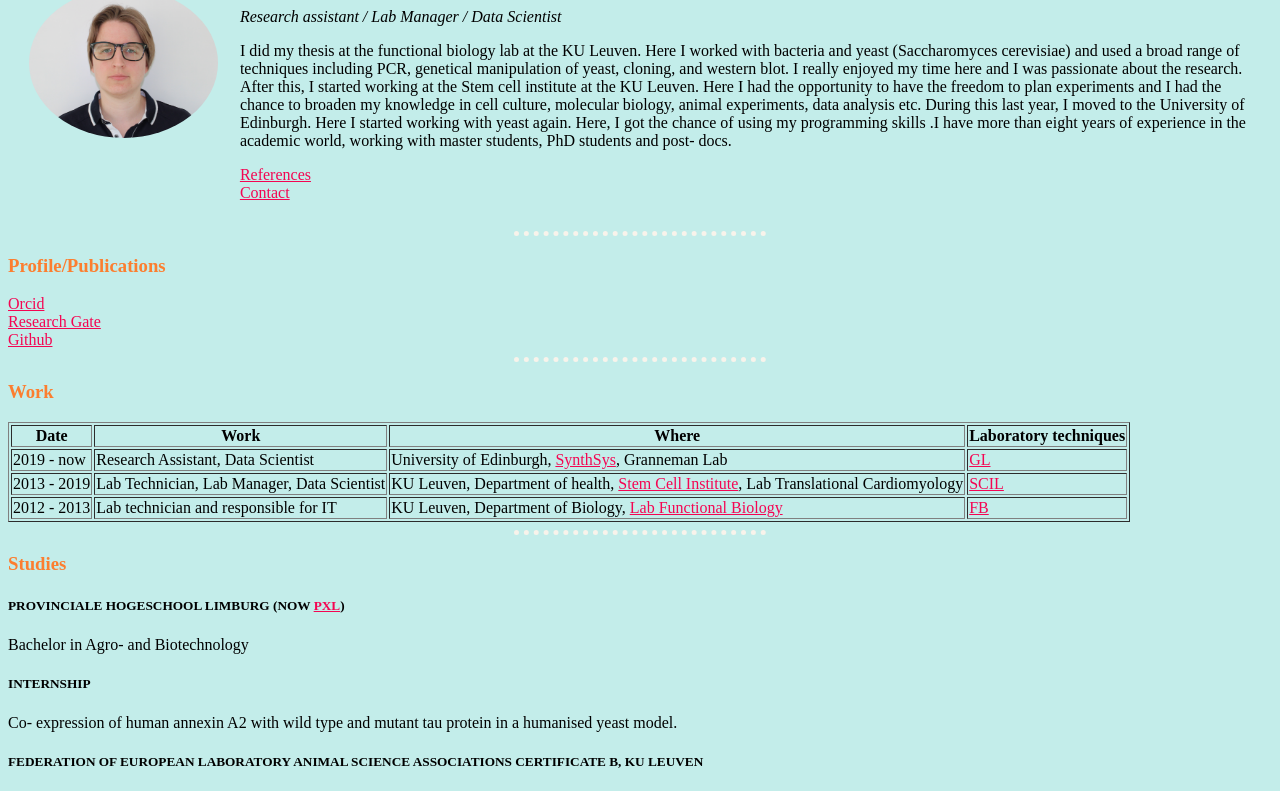
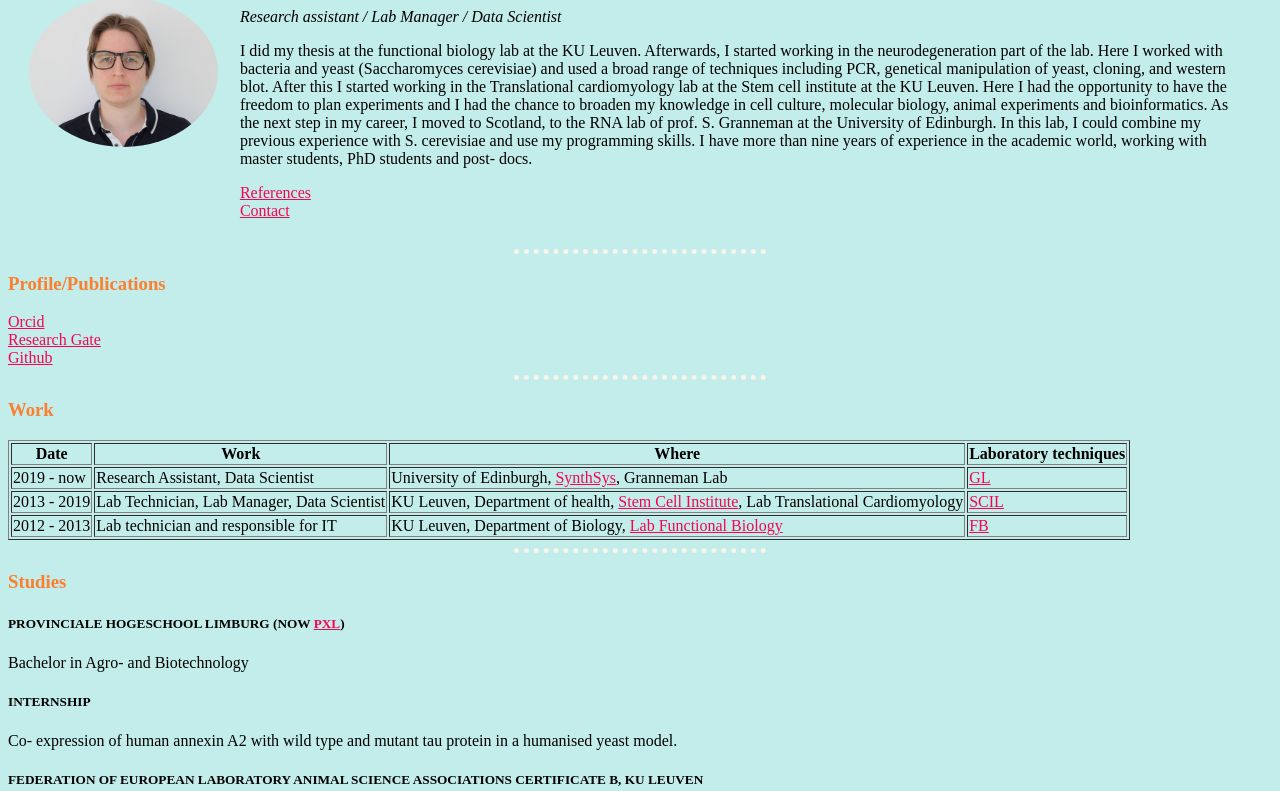
Before and after one commit to MissMercury/MyWebsite, a plain HTML site: page index.html in a window 1280 px wide. Shown: the part 101-892 px from the top of the page. Drawn offline with Linux system fonts and the light colour scheme.

Commit message:
update introduction

```diff
--- a/index.html
+++ b/index.html
@@ -14,14 +14,14 @@
       <td>
         <h1>Hanne Grosemans</h1>
         <p><em>Research assistant / Lab Manager / Data Scientist</em></p>
-        <p>I did my thesis at the functional biology lab at the KU Leuven. Here I worked with bacteria and yeast
-          (Saccharomyces cerevisiae) and used a broad range of techniques including PCR, genetical manipulation of yeast,
-          cloning, and western blot. I really enjoyed my time here and I was passionate about the research. After this,
-          I started working at the Stem cell institute at the KU Leuven. Here I had the opportunity to have the freedom to
-          plan experiments and I had the chance to broaden my knowledge in cell culture, molecular biology, animal
-          experiments, data analysis etc. During this last year, I moved to the University of Edinburgh. Here I started working with
-          yeast again. Here, I got the chance of using my programming skills .I have more than eight years of experience in the
-          academic world, working with master students, PhD students and post- docs.
+        <p>I did my thesis at the functional biology lab at the KU Leuven. Afterwards, I started working in the neurodegeneration
+          part of the lab. Here I worked with bacteria and yeast (Saccharomyces cerevisiae) and used a broad range of techniques
+          including PCR, genetical manipulation of yeast, cloning, and western blot. After this I started working in the Translational
+          cardiomyology lab at the Stem cell institute at the KU Leuven. Here I had the opportunity to have the freedom to plan experiments
+          and I had the chance to broaden my knowledge in cell culture, molecular biology, animal experiments and bioinformatics.
+          As the next step in my career, I moved to Scotland, to the RNA lab of prof. S. Granneman at the University of Edinburgh. In this lab,
+          I could combine my previous experience with S. cerevisiae and use my programming skills.
+          I have more than nine years of experience in the academic world, working with master students, PhD students and post- docs.
         </p>
         <a href="reference.html">References</a><br>
         <a href="contact-me.html">Contact</a>
```
